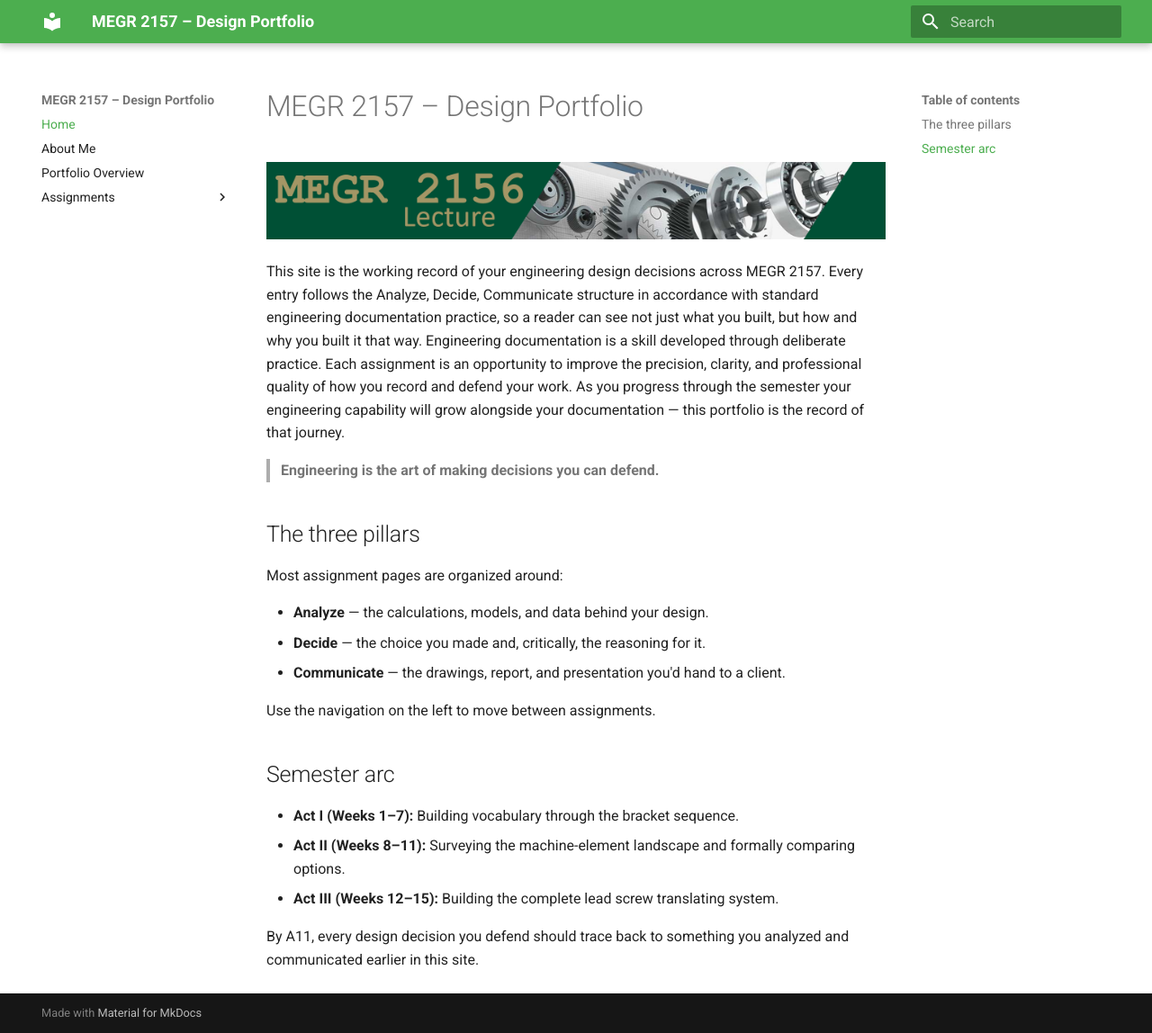
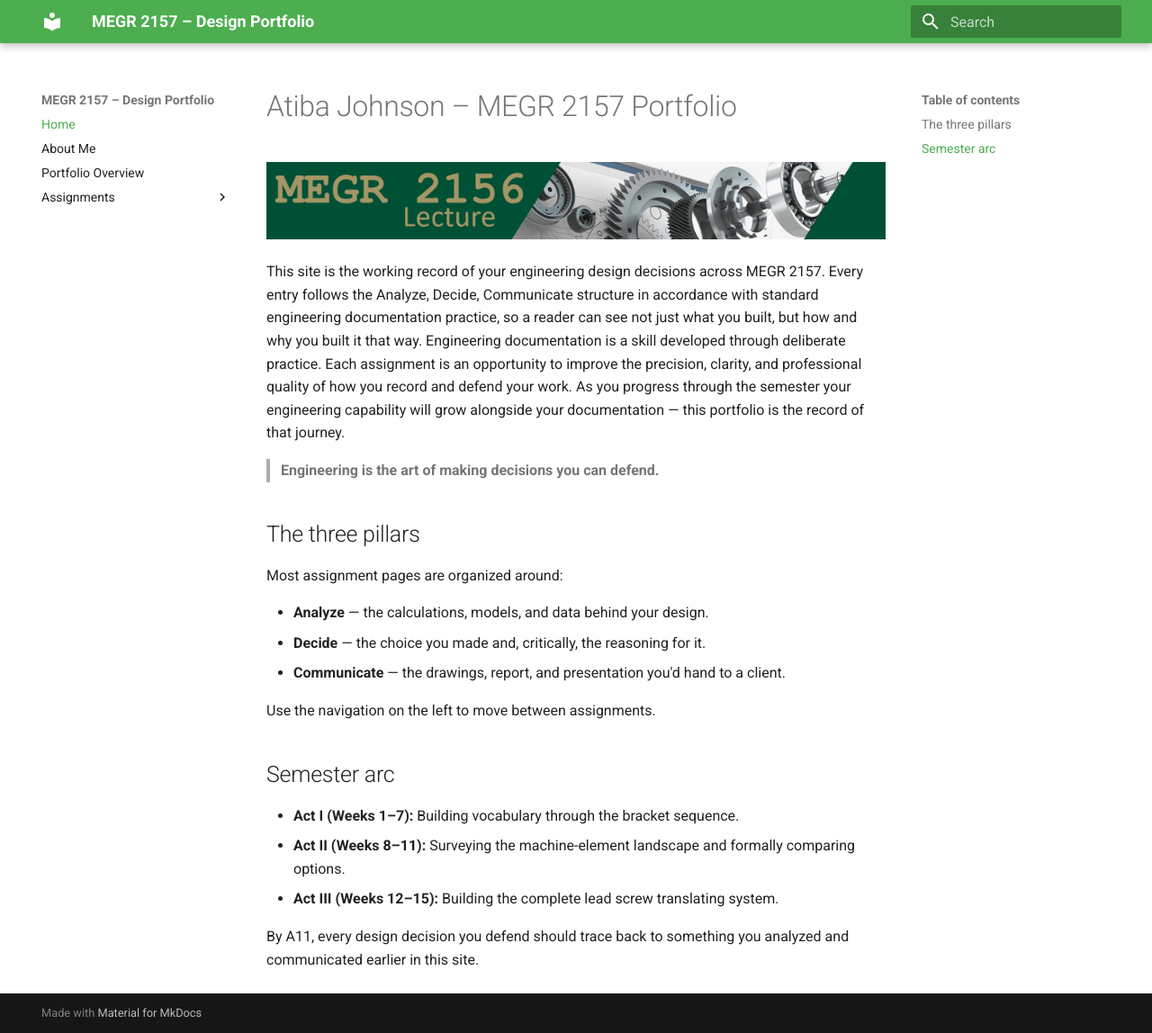
Before and after one commit to AtibaJ/megr2157-portfolio, an MkDocs documentation site: the page built from docs/index.md, in a window 1280 px wide and 1148 px high. Shown: the whole window at 90% size. Built offline with MkDocs 1.6.1 and Material for MkDocs 9.7.7, drawn with Linux system fonts in a browser that asks for light colours.

Commit message:
Revise portfolio title and introduction
Updated the title and introductory text for the portfolio.

```diff
--- a/docs/index.md
+++ b/docs/index.md
@@ -1,4 +1,4 @@
-# MEGR 2157 – Design Portfolio
+# Atiba Johnson – MEGR 2157 Portfolio
 
 ![MEGR 2156-7 Title](MEGR2156title.png)
 
```
